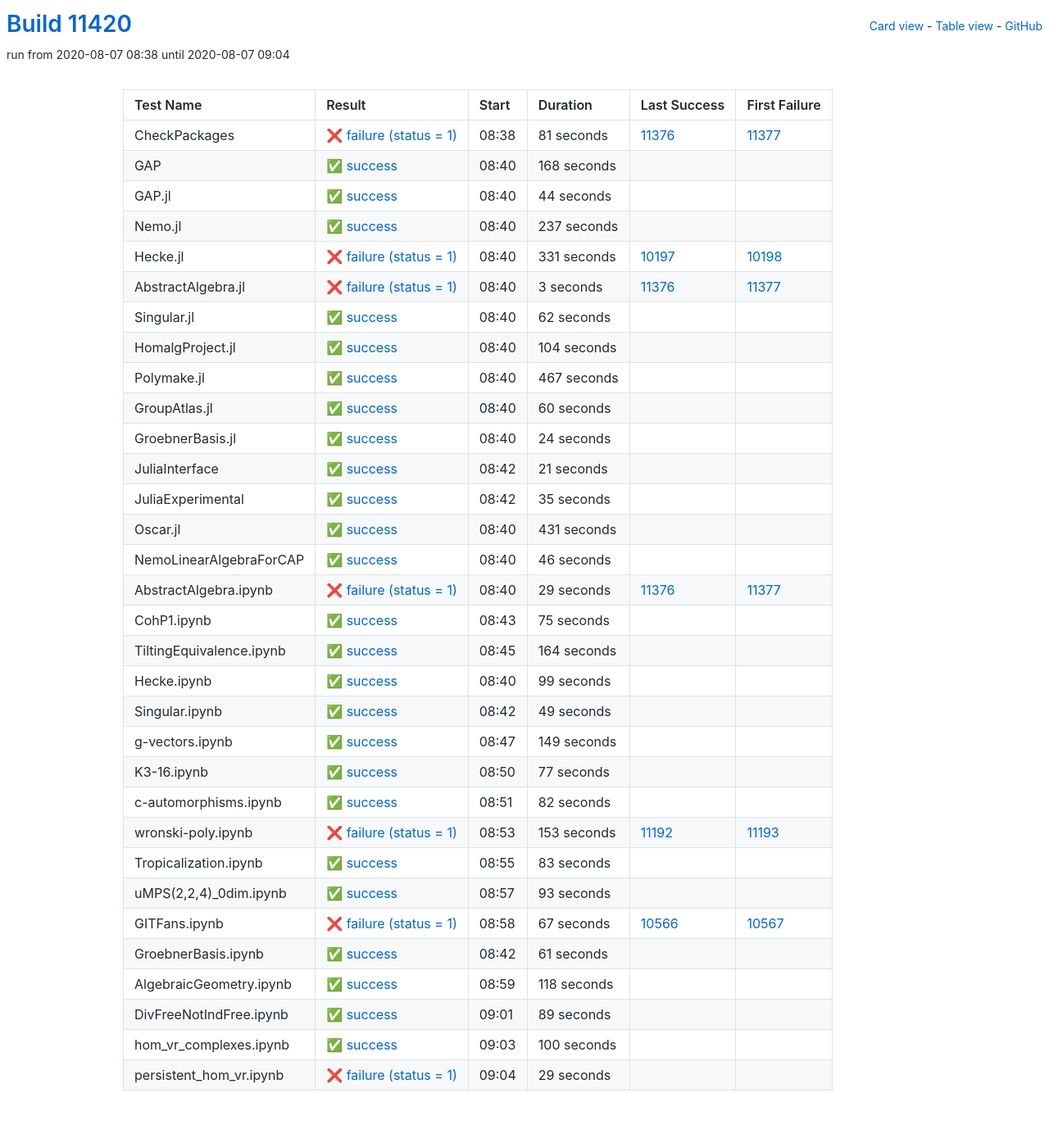
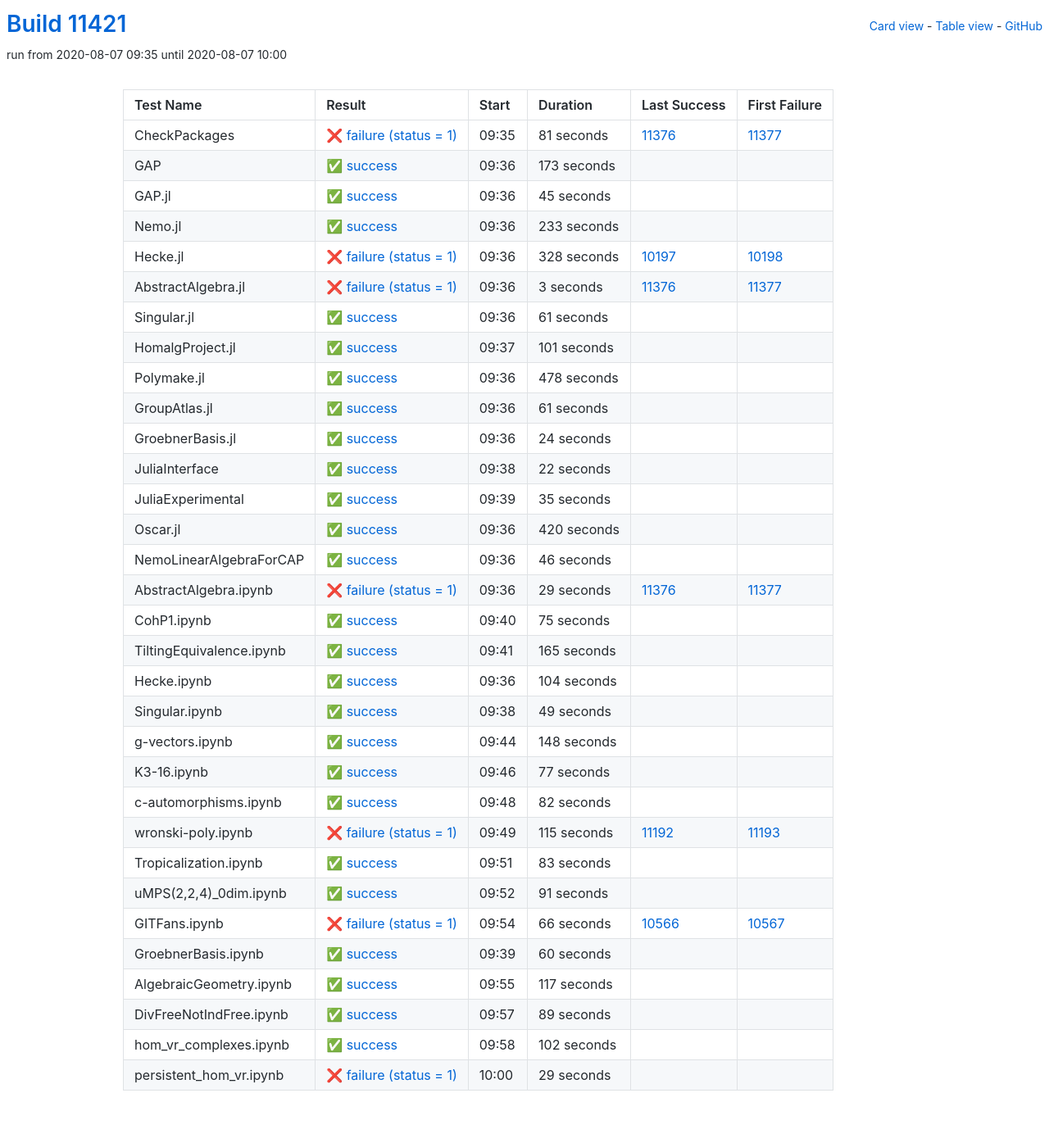
Before and after one commit to oscar-system/oscar-ci-status, a Jekyll site: the page built from table.html, in a window 1280 px wide. Shown: the whole page at 82% size. Built offline with Jekyll 4.4.1, drawn with Linux system fonts in a browser that asks for light colours.

Commit message:
Build #11421

```diff
--- a/_data/ci.yml
+++ b/_data/ci.yml
@@ -1,6 +1,6 @@
 ---
-build: 11420
-build_url: https://oscarci.mathematik.uni-kl.de/job/oscar/11420/
+build: 11421
+build_url: https://oscarci.mathematik.uni-kl.de/job/oscar/11421/
 job: oscar
 organization: oscar-system
 repo: oscar-ci-status
@@ -8,8 +8,8 @@ repourl: https://github.com/oscar-system/oscar-ci-status
 tests:
 - name: CheckPackages
   id: checkpackages
-  log: https://oscarci.mathematik.uni-kl.de/job/oscar/11420/artifact/logs/build-11420/CheckPackages.log
-  start: 2020-08-07 08:38
+  log: https://oscarci.mathematik.uni-kl.de/job/oscar/11421/artifact/logs/build-11421/CheckPackages.log
+  start: 2020-08-07 09:35
   success: false
   exitcode: 1
   status: failure
@@ -20,56 +20,56 @@ tests:
   first_failure_url: https://oscarci.mathematik.uni-kl.de/job/oscar/11377/
 - name: GAP
   id: gap
-  log: https://oscarci.mathematik.uni-kl.de/job/oscar/11420/artifact/logs/build-11420/GAP.log
-  start: 2020-08-07 08:40
+  log: https://oscarci.mathematik.uni-kl.de/job/oscar/11421/artifact/logs/build-11421/GAP.log
+  start: 2020-08-07 09:36
   success: true
   exitcode: 0
   status: success
-  duration: 168
+  duration: 173
   last_success: false
   last_success_url:
   first_failure: false
   first_failure_url:
 - name: GAP.jl
   id: gap-jl
-  log: https://oscarci.mathematik.uni-kl.de/job/oscar/11420/artifact/logs/build-11420/GAP.jl.log
-  start: 2020-08-07 08:40
+  log: https://oscarci.mathematik.uni-kl.de/job/oscar/11421/artifact/logs/build-11421/GAP.jl.log
+  start: 2020-08-07 09:36
   success: true
   exitcode: 0
   status: success
-  duration: 44
+  duration: 45
   last_success: false
   last_success_url:
   first_failure: false
   first_failure_url:
 - name: Nemo.jl
   id: nemo-jl
-  log: https://oscarci.mathematik.uni-kl.de/job/oscar/11420/artifact/logs/build-11420/Nemo.jl.log
-  start: 2020-08-07 08:40
+  log: https://oscarci.mathematik.uni-kl.de/job/oscar/11421/artifact/logs/build-11421/Nemo.jl.log
+  start: 2020-08-07 09:36
   success: true
   exitcode: 0
   status: success
-  duration: 237
+  duration: 233
   last_success: false
   last_success_url:
   first_failure: false
   first_failure_url:
 - name: Hecke.jl
   id: hecke-jl
-  log: https://oscarci.mathematik.uni-kl.de/job/oscar/11420/artifact/logs/build-11420/Hecke.jl.log
-  start: 2020-08-07 08:40
+  log: https://oscarci.mathematik.uni-kl.de/job/oscar/11421/artifact/logs/build-11421/Hecke.jl.log
+  start: 2020-08-07 09:36
   success: false
   exitcode: 1
   status: failure
-  duration: 331
+  duration: 328
   last_success: 10197
   last_success_url: https://oscarci.mathematik.uni-kl.de/job/oscar/10197/
   first_failure: 10198
   first_failure_url: https://oscarci.mathematik.uni-kl.de/job/oscar/10198/
 - name: AbstractAlgebra.jl
   id: abstractalgebra-jl
-  log: https://oscarci.mathematik.uni-kl.de/job/oscar/11420/artifact/logs/build-11420/AbstractAlgebra.jl.log
-  start: 2020-08-07 08:40
+  log: https://oscarci.mathematik.uni-kl.de/job/oscar/11421/artifact/logs/build-11421/AbstractAlgebra.jl.log
+  start: 2020-08-07 09:36
   success: false
   exitcode: 1
   status: failure
@@ -80,56 +80,56 @@ tests:
   first_failure_url: https://oscarci.mathematik.uni-kl.de/job/oscar/11377/
 - name: Singular.jl
   id: singular-jl
-  log: https://oscarci.mathematik.uni-kl.de/job/oscar/11420/artifact/logs/build-11420/Singular.jl.log
-  start: 2020-08-07 08:40
+  log: https://oscarci.mathematik.uni-kl.de/job/oscar/11421/artifact/logs/build-11421/Singular.jl.log
+  start: 2020-08-07 09:36
   success: true
   exitcode: 0
   status: success
-  duration: 62
+  duration: 61
   last_success: false
   last_success_url:
   first_failure: false
   first_failure_url:
 - name: HomalgProject.jl
   id: homalgproject-jl
-  log: https://oscarci.mathematik.uni-kl.de/job/oscar/11420/artifact/logs/build-11420/HomalgProject.jl.log
-  start: 2020-08-07 08:40
+  log: https://oscarci.mathematik.uni-kl.de/job/oscar/11421/artifact/logs/build-11421/HomalgProject.jl.log
+  start: 2020-08-07 09:37
   success: true
   exitcode: 0
   status: success
-  duration: 104
+  duration: 101
   last_success: false
   last_success_url:
   first_failure: false
   first_failure_url:
 - name: Polymake.jl
   id: polymake-jl
-  log: https://oscarci.mathematik.uni-kl.de/job/oscar/11420/artifact/logs/build-11420/Polymake.jl.log
-  start: 2020-08-07 08:40
+  log: https://oscarci.mathematik.uni-kl.de/job/oscar/11421/artifact/logs/build-11421/Polymake.jl.log
+  start: 2020-08-07 09:36
   success: true
   exitcode: 0
   status: success
-  duration: 467
+  duration: 478
   last_success: false
   last_success_url:
   first_failure: false
   first_failure_url:
 - name: GroupAtlas.jl
   id: groupatlas-jl
-  log: https://oscarci.mathematik.uni-kl.de/job/oscar/11420/artifact/logs/build-11420/GroupAtlas.jl.log
-  start: 2020-08-07 08:40
+  log: https://oscarci.mathematik.uni-kl.de/job/oscar/11421/artifact/logs/build-11421/GroupAtlas.jl.log
+  start: 2020-08-07 09:36
   success: true
   exitcode: 0
   status: success
-  duration: 60
+  duration: 61
   last_success: false
   last_success_url:
   first_failure: false
   first_failure_url:
 - name: GroebnerBasis.jl
   id: groebnerbasis-jl
-  log: https://oscarci.mathematik.uni-kl.de/job/oscar/11420/artifact/logs/build-11420/GroebnerBasis.jl.log
-  start: 2020-08-07 08:40
+  log: https://oscarci.mathematik.uni-kl.de/job/oscar/11421/artifact/logs/build-11421/GroebnerBasis.jl.log
+  start: 2020-08-07 09:36
   success: true
   exitcode: 0
   status: success
@@ -140,20 +140,20 @@ tests:
   first_failure_url:
 - name: JuliaInterface
   id: juliainterface
-  log: https://oscarci.mathematik.uni-kl.de/job/oscar/11420/artifact/logs/build-11420/JuliaInterface.log
-  start: 2020-08-07 08:42
+  log: https://oscarci.mathematik.uni-kl.de/job/oscar/11421/artifact/logs/build-11421/JuliaInterface.log
+  start: 2020-08-07 09:38
   success: true
   exitcode: 0
   status: success
-  duration: 21
+  duration: 22
   last_success: false
   last_success_url:
   first_failure: false
   first_failure_url:
 - name: JuliaExperimental
   id: juliaexperimental
-  log: https://oscarci.mathematik.uni-kl.de/job/oscar/11420/artifact/logs/build-11420/JuliaExperimental.log
-  start: 2020-08-07 08:42
+  log: https://oscarci.mathematik.uni-kl.de/job/oscar/11421/artifact/logs/build-11421/JuliaExperimental.log
+  start: 2020-08-07 09:39
   success: true
   exitcode: 0
   status: success
@@ -164,20 +164,20 @@ tests:
   first_failure_url:
 - name: Oscar.jl
   id: oscar-jl
-  log: https://oscarci.mathematik.uni-kl.de/job/oscar/11420/artifact/logs/build-11420/Oscar.jl.log
-  start: 2020-08-07 08:40
+  log: https://oscarci.mathematik.uni-kl.de/job/oscar/11421/artifact/logs/build-11421/Oscar.jl.log
+  start: 2020-08-07 09:36
   success: true
   exitcode: 0
   status: success
-  duration: 431
+  duration: 420
   last_success: false
   last_success_url:
   first_failure: false
   first_failure_url:
 - name: NemoLinearAlgebraForCAP
   id: nemolinearalgebraforcap
-  log: https://oscarci.mathematik.uni-kl.de/job/oscar/11420/artifact/logs/build-11420/NemoLinearAlgebraForCAP.log
-  start: 2020-08-07 08:40
+  log: https://oscarci.mathematik.uni-kl.de/job/oscar/11421/artifact/logs/build-11421/NemoLinearAlgebraForCAP.log
+  start: 2020-08-07 09:36
   success: true
   exitcode: 0
   status: success
@@ -188,8 +188,8 @@ tests:
   first_failure_url:
 - name: AbstractAlgebra.ipynb
   id: abstractalgebra-ipynb
-  log: https://oscarci.mathematik.uni-kl.de/job/oscar/11420/artifact/logs/build-11420/AbstractAlgebra.ipynb.log
-  start: 2020-08-07 08:40
+  log: https://oscarci.mathematik.uni-kl.de/job/oscar/11421/artifact/logs/build-11421/AbstractAlgebra.ipynb.log
+  start: 2020-08-07 09:36
   success: false
   exitcode: 1
   status: failure
@@ -200,8 +200,8 @@ tests:
   first_failure_url: https://oscarci.mathematik.uni-kl.de/job/oscar/11377/
 - name: CohP1.ipynb
   id: cohp1-ipynb
-  log: https://oscarci.mathematik.uni-kl.de/job/oscar/11420/artifact/logs/build-11420/CohP1.ipynb.log
-  start: 2020-08-07 08:43
+  log: https://oscarci.mathematik.uni-kl.de/job/oscar/11421/artifact/logs/build-11421/CohP1.ipynb.log
+  start: 2020-08-07 09:40
   success: true
   exitcode: 0
   status: success
@@ -212,32 +212,32 @@ tests:
   first_failure_url:
 - name: TiltingEquivalence.ipynb
   id: tiltingequivalence-ipynb
-  log: https://oscarci.mathematik.uni-kl.de/job/oscar/11420/artifact/logs/build-11420/TiltingEquivalence.ipynb.log
-  start: 2020-08-07 08:45
+  log: https://oscarci.mathematik.uni-kl.de/job/oscar/11421/artifact/logs/build-11421/TiltingEquivalence.ipynb.log
+  start: 2020-08-07 09:41
   success: true
   exitcode: 0
   status: success
-  duration: 164
+  duration: 165
   last_success: false
   last_success_url:
   first_failure: false
   first_failure_url:
 - name: Hecke.ipynb
   id: hecke-ipynb
-  log: https://oscarci.mathematik.uni-kl.de/job/oscar/11420/artifact/logs/build-11420/Hecke.ipynb.log
-  start: 2020-08-07 08:40
+  log: https://oscarci.mathematik.uni-kl.de/job/oscar/11421/artifact/logs/build-11421/Hecke.ipynb.log
+  start: 2020-08-07 09:36
   success: true
   exitcode: 0
   status: success
-  duration: 99
+  duration: 104
   last_success: false
   last_success_url:
   first_failure: false
   first_failure_url:
 - name: Singular.ipynb
   id: singular-ipynb
-  log: https://oscarci.mathematik.uni-kl.de/job/oscar/11420/artifact/logs/build-11420/Singular.ipynb.log
-  start: 2020-08-07 08:42
+  log: https://oscarci.mathematik.uni-kl.de/job/oscar/11421/artifact/logs/build-11421/Singular.ipynb.log
+  start: 2020-08-07 09:38
   success: true
   exitcode: 0
   status: success
@@ -248,20 +248,20 @@ tests:
   first_failure_url:
 - name: g-vectors.ipynb
   id: g-vectors-ipynb
-  log: https://oscarci.mathematik.uni-kl.de/job/oscar/11420/artifact/logs/build-11420/g-vectors.ipynb.log
-  start: 2020-08-07 08:47
+  log: https://oscarci.mathematik.uni-kl.de/job/oscar/11421/artifact/logs/build-11421/g-vectors.ipynb.log
+  start: 2020-08-07 09:44
   success: true
   exitcode: 0
   status: success
-  duration: 149
+  duration: 148
   last_success: false
   last_success_url:
   first_failure: false
   first_failure_url:
 - name: K3-16.ipynb
   id: k3-16-ipynb
-  log: https://oscarci.mathematik.uni-kl.de/job/oscar/11420/artifact/logs/build-11420/K3-16.ipynb.log
-  start: 2020-08-07 08:50
+  log: https://oscarci.mathematik.uni-kl.de/job/oscar/11421/artifact/logs/build-11421/K3-16.ipynb.log
+  start: 2020-08-07 09:46
   success: true
   exitcode: 0
   status: success
@@ -272,8 +272,8 @@ tests:
   first_failure_url:
 - name: c-automorphisms.ipynb
   id: c-automorphisms-ipynb
-  log: https://oscarci.mathematik.uni-kl.de/job/oscar/11420/artifact/logs/build-11420/c-automorphisms.ipynb.log
-  start: 2020-08-07 08:51
+  log: https://oscarci.mathematik.uni-kl.de/job/oscar/11421/artifact/logs/build-11421/c-automorphisms.ipynb.log
+  start: 2020-08-07 09:48
   success: true
   exitcode: 0
   status: success
@@ -284,20 +284,20 @@ tests:
   first_failure_url:
 - name: wronski-poly.ipynb
   id: wronski-poly-ipynb
-  log: https://oscarci.mathematik.uni-kl.de/job/oscar/11420/artifact/logs/build-11420/wronski-poly.ipynb.log
-  start: 2020-08-07 08:53
+  log: https://oscarci.mathematik.uni-kl.de/job/oscar/11421/artifact/logs/build-11421/wronski-poly.ipynb.log
+  start: 2020-08-07 09:49
   success: false
   exitcode: 1
   status: failure
-  duration: 153
+  duration: 115
   last_success: 11192
   last_success_url: https://oscarci.mathematik.uni-kl.de/job/oscar/11192/
   first_failure: 11193
   first_failure_url: https://oscarci.mathematik.uni-kl.de/job/oscar/11193/
 - name: Tropicalization.ipynb
   id: tropicalization-ipynb
-  log: https://oscarci.mathematik.uni-kl.de/job/oscar/11420/artifact/logs/build-11420/Tropicalization.ipynb.log
-  start: 2020-08-07 08:55
+  log: https://oscarci.mathematik.uni-kl.de/job/oscar/11421/artifact/logs/build-11421/Tropicalization.ipynb.log
+  start: 2020-08-07 09:51
   success: true
   exitcode: 0
   status: success
@@ -308,56 +308,56 @@ tests:
   first_failure_url:
 - name: uMPS(2,2,4)_0dim.ipynb
   id: umps-2-2-4-0dim-ipynb
-  log: https://oscarci.mathematik.uni-kl.de/job/oscar/11420/artifact/logs/build-11420/uMPS-2-2-4-_0dim.ipynb.log
-  start: 2020-08-07 08:57
+  log: https://oscarci.mathematik.uni-kl.de/job/oscar/11421/artifact/logs/build-11421/uMPS-2-2-4-_0dim.ipynb.log
+  start: 2020-08-07 09:52
   success: true
   exitcode: 0
   status: success
-  duration: 93
+  duration: 91
   last_success: false
   last_success_url:
   first_failure: false
   first_failure_url:
 - name: GITFans.ipynb
   id: gitfans-ipynb
-  log: https://oscarci.mathematik.uni-kl.de/job/oscar/11420/artifact/logs/build-11420/GITFans.ipynb.log
-  start: 2020-08-07 08:58
+  log: https://oscarci.mathematik.uni-kl.de/job/oscar/11421/artifact/logs/build-11421/GITFans.ipynb.log
+  start: 2020-08-07 09:54
   success: false
   exitcode: 1
   status: failure
-  duration: 67
+  duration: 66
   last_success: 10566
   last_success_url: https://oscarci.mathematik.uni-kl.de/job/oscar/10566/
   first_failure: 10567
   first_failure_url: https://oscarci.mathematik.uni-kl.de/job/oscar/10567/
 - name: GroebnerBasis.ipynb
   id: groebnerbasis-ipynb
-  log: https://oscarci.mathematik.uni-kl.de/job/oscar/11420/artifact/logs/build-11420/GroebnerBasis.ipynb.log
-  start: 2020-08-07 08:42
+  log: https://oscarci.mathematik.uni-kl.de/job/oscar/11421/artifact/logs/build-11421/GroebnerBasis.ipynb.log
+  start: 2020-08-07 09:39
   success: true
   exitcode: 0
   status: success
-  duration: 61
+  duration: 60
   last_success: false
   last_success_url:
   first_failure: false
   first_failure_url:
 - name: AlgebraicGeometry.ipynb
   id: algebraicgeometry-ipynb
-  log: https://oscarci.mathematik.uni-kl.de/job/oscar/11420/artifact/logs/build-11420/AlgebraicGeometry.ipynb.log
-  start: 2020-08-07 08:59
+  log: https://oscarci.mathematik.uni-kl.de/job/oscar/11421/artifact/logs/build-11421/AlgebraicGeometry.ipynb.log
+  start: 2020-08-07 09:55
   success: true
   exitcode: 0
   status: success
-  duration: 118
+  duration: 117
   last_success: false
   last_success_url:
   first_failure: false
   first_failure_url:
 - name: DivFreeNotIndFree.ipynb
   id: divfreenotindfree-ipynb
-  log: https://oscarci.mathematik.uni-kl.de/job/oscar/11420/artifact/logs/build-11420/DivFreeNotIndFree.ipynb.log
-  start: 2020-08-07 09:01
+  log: https://oscarci.mathematik.uni-kl.de/job/oscar/11421/artifact/logs/build-11421/DivFreeNotIndFree.ipynb.log
+  start: 2020-08-07 09:57
   success: true
   exitcode: 0
   status: success
@@ -368,20 +368,20 @@ tests:
   first_failure_url:
 - name: hom_vr_complexes.ipynb
   id: hom-vr-complexes-ipynb
-  log: https://oscarci.mathematik.uni-kl.de/job/oscar/11420/artifact/logs/build-11420/hom_vr_complexes.ipynb.log
-  start: 2020-08-07 09:03
+  log: https://oscarci.mathematik.uni-kl.de/job/oscar/11421/artifact/logs/build-11421/hom_vr_complexes.ipynb.log
+  start: 2020-08-07 09:58
   success: true
   exitcode: 0
   status: success
-  duration: 100
+  duration: 102
   last_success: false
   last_success_url:
   first_failure: false
   first_failure_url:
 - name: persistent_hom_vr.ipynb
   id: persistent-hom-vr-ipynb
-  log: https://oscarci.mathematik.uni-kl.de/job/oscar/11420/artifact/logs/build-11420/persistent_hom_vr.ipynb.log
-  start: 2020-08-07 09:04
+  log: https://oscarci.mathematik.uni-kl.de/job/oscar/11421/artifact/logs/build-11421/persistent_hom_vr.ipynb.log
+  start: 2020-08-07 10:00
   success: false
   exitcode: 1
   status: failure
```
Also changed, not shown: README.md.
